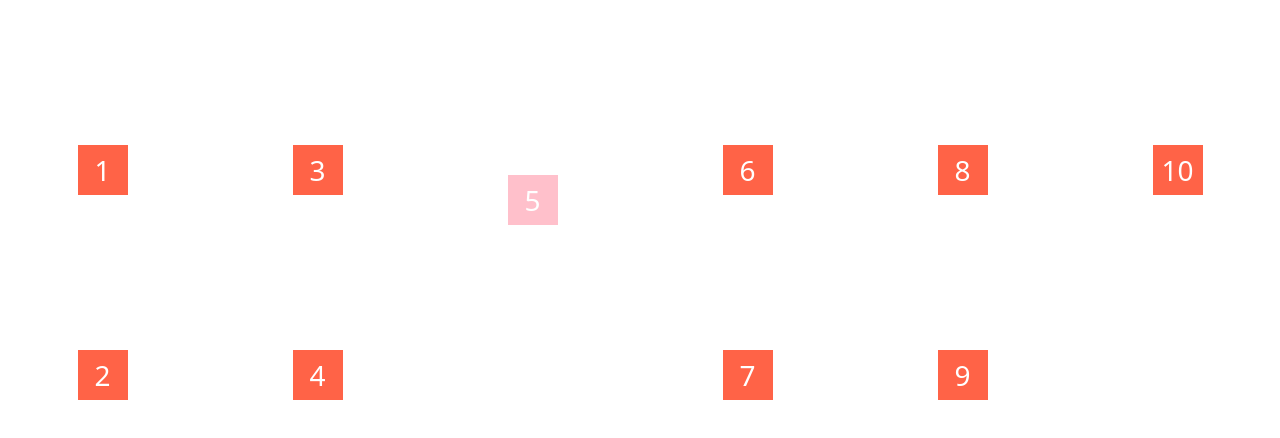
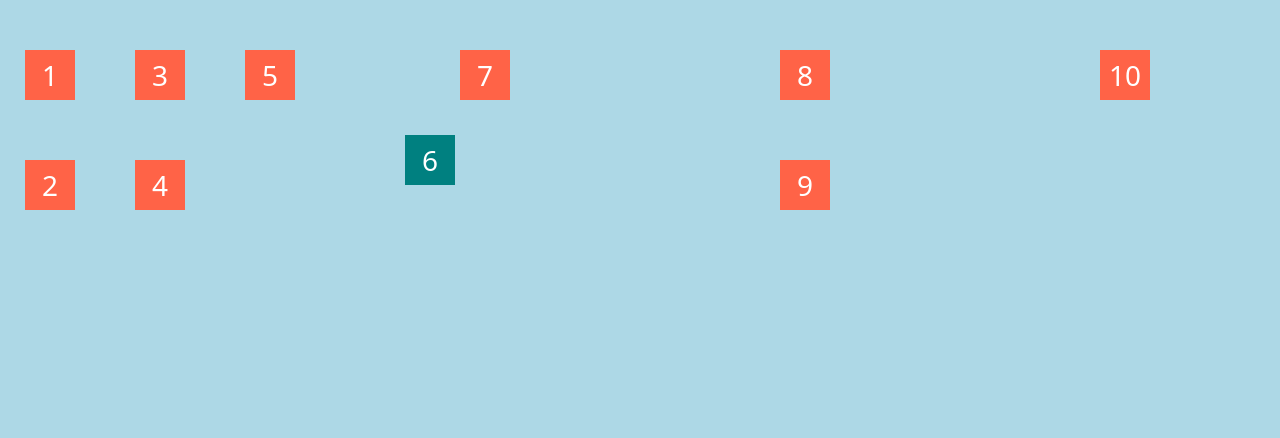
Before and after one commit to junilyang-dev/css-layout-masterclass, a website built with Vite: page index.html in a window 1280 px wide. Built offline with nearby package versions, Linux system fonts and the light colour scheme.

Commit message:
Align and Justify Content

```diff
--- a/style.css
+++ b/style.css
@@ -4,7 +4,6 @@ body {
   font-family: system-ui, -apple-system, BlinkMacSystemFont, "Segoe UI", Roboto,
     Oxygen, Ubuntu, Cantarell, "Open Sans", "Helvetica Neue", sans-serif;
 }
-
 .father {
   display: grid;
   gap: 10px;
@@ -15,11 +14,16 @@ body {
   grid-auto-columns: 1fr;
   grid-auto-flow: column;
   place-items: end center;
+  height: 100vh;
+  grid-template-columns: repeat(3, 100px);
+  grid-template-rows: repeat(2, 100px);
+  background-color: lightblue;
+  place-content: start end;
 }
 
 .child {
-  width:50px;
-  height:50px;
+  width: 50px;
+  height: 50px;
   background-color: tomato;
   color: white;
   font-size: 28px;
@@ -27,18 +31,11 @@ body {
   justify-content: center;
   align-items: center;
 }
-.child:nth-child(5) {
-  background-color: pink;
-  /*align-self:start;
-  justify-self:end;*/
-  place-self: center center;
-  grid-row: span 2;
-}
-/*
+
 .child:nth-child(6) {
   background-color: teal;
-  /*align-self:start;
-  justify-self:end;*//*
+  /* align-self: start;
+  justify-self: end; */
   place-self: center center;
   grid-column: span 2;
-}*/
+}
```
